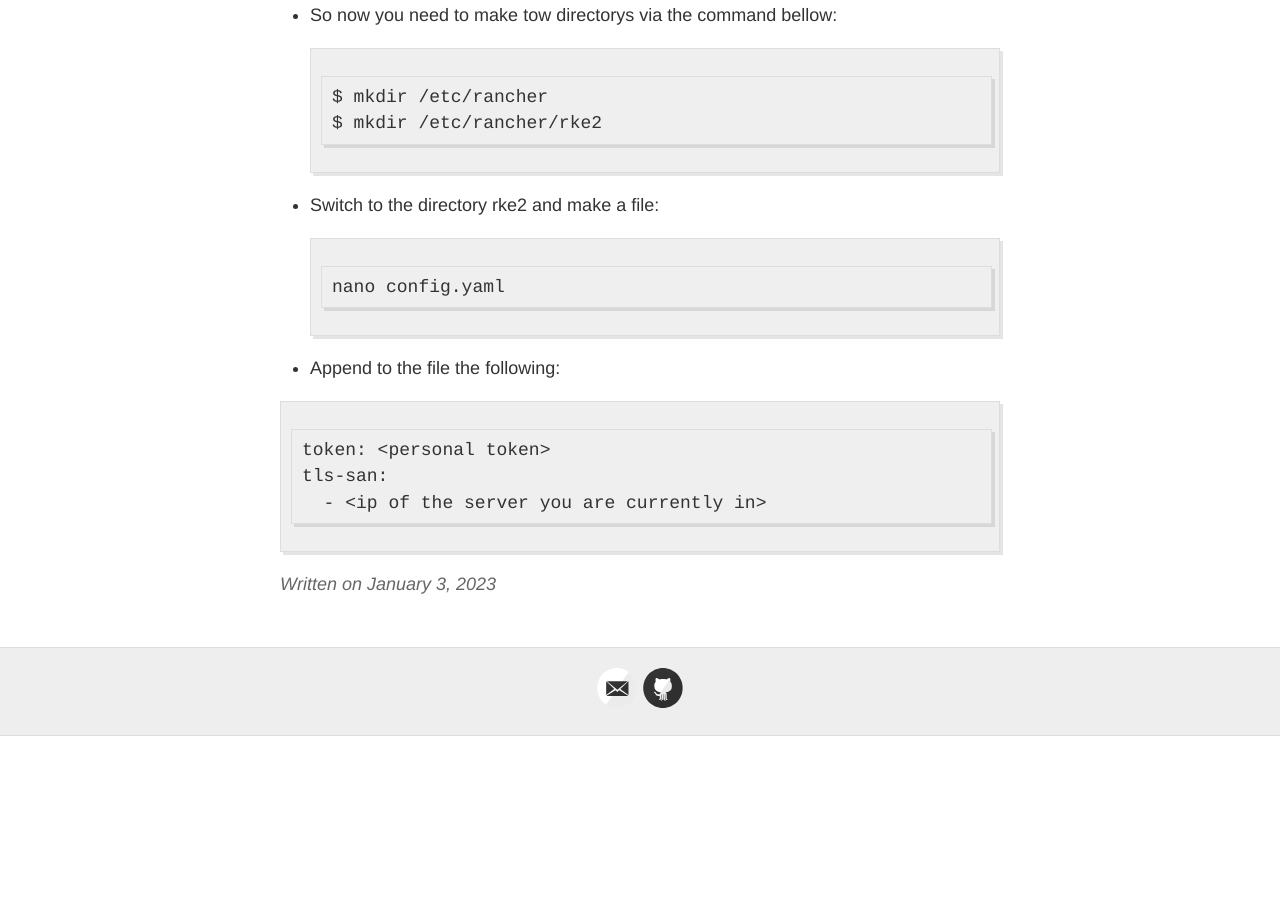
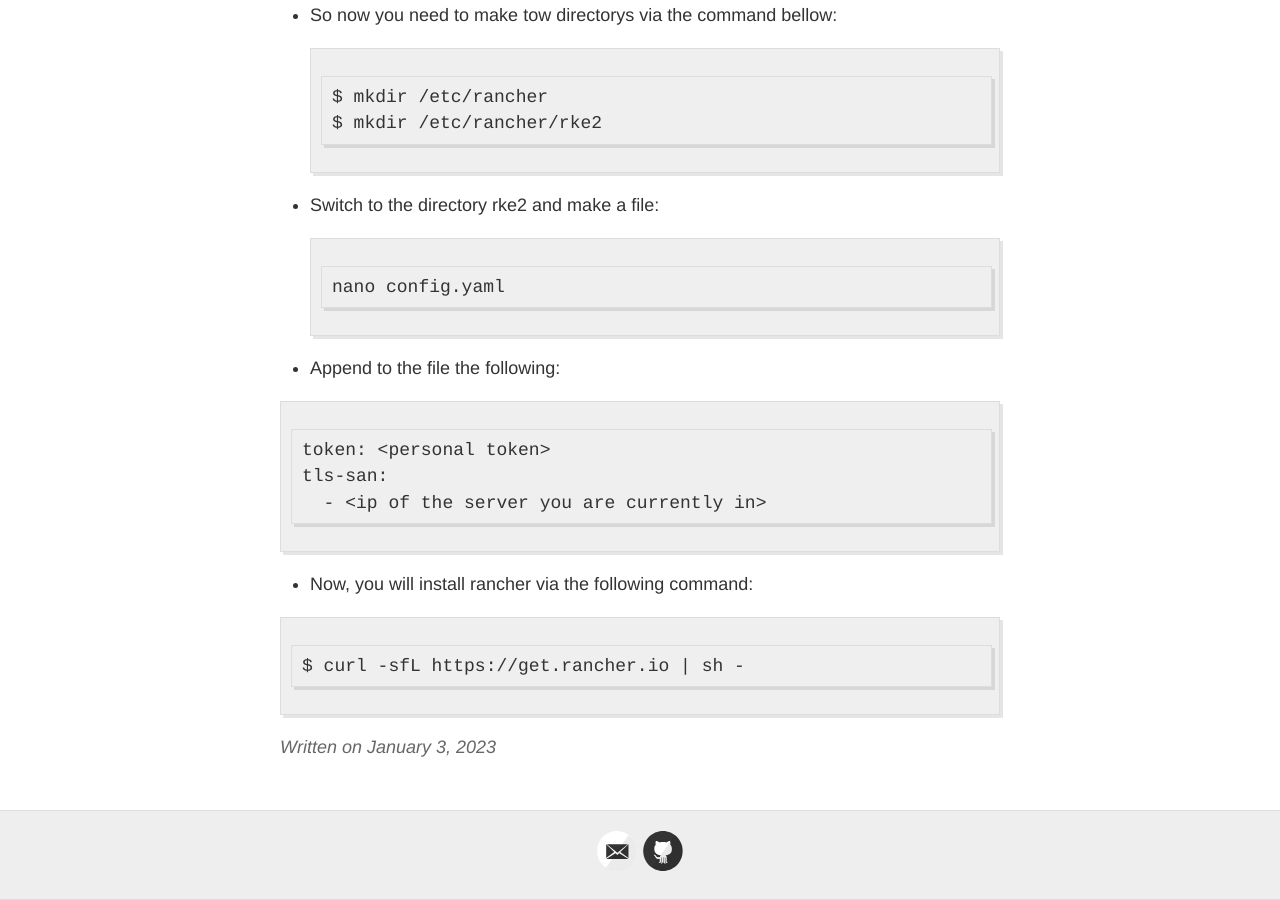
Before and after one commit to hermassest/hermassest.github.io, a Jekyll site: the page built from _posts/2023-01-03-Build-Your-Own-Raspberry-Pi-Cluster.md, in a window 1280 px wide and 900 px high, scrolled down 2868 px. Built offline with Jekyll 4.4.1, drawn with Linux system fonts in a browser that asks for light colours; our own code applies the rules of GitHub Pages for plain Markdown files; before the commit the page ends 3604 px from its top, so only the background shows below that.

Commit message:
Update 2023-01-03-Build-Your-Own-Raspberry-Pi-Cluster.md

````diff
--- a/_posts/2023-01-03-Build-Your-Own-Raspberry-Pi-Cluster.md
+++ b/_posts/2023-01-03-Build-Your-Own-Raspberry-Pi-Cluster.md
@@ -89,3 +89,8 @@ token: <personal token>
 tls-san:
   - <ip of the server you are currently in>
 ```
+- Now, you will install rancher via the following command:
+
+```
+$ curl -sfL https://get.rancher.io | sh -
+```
````
